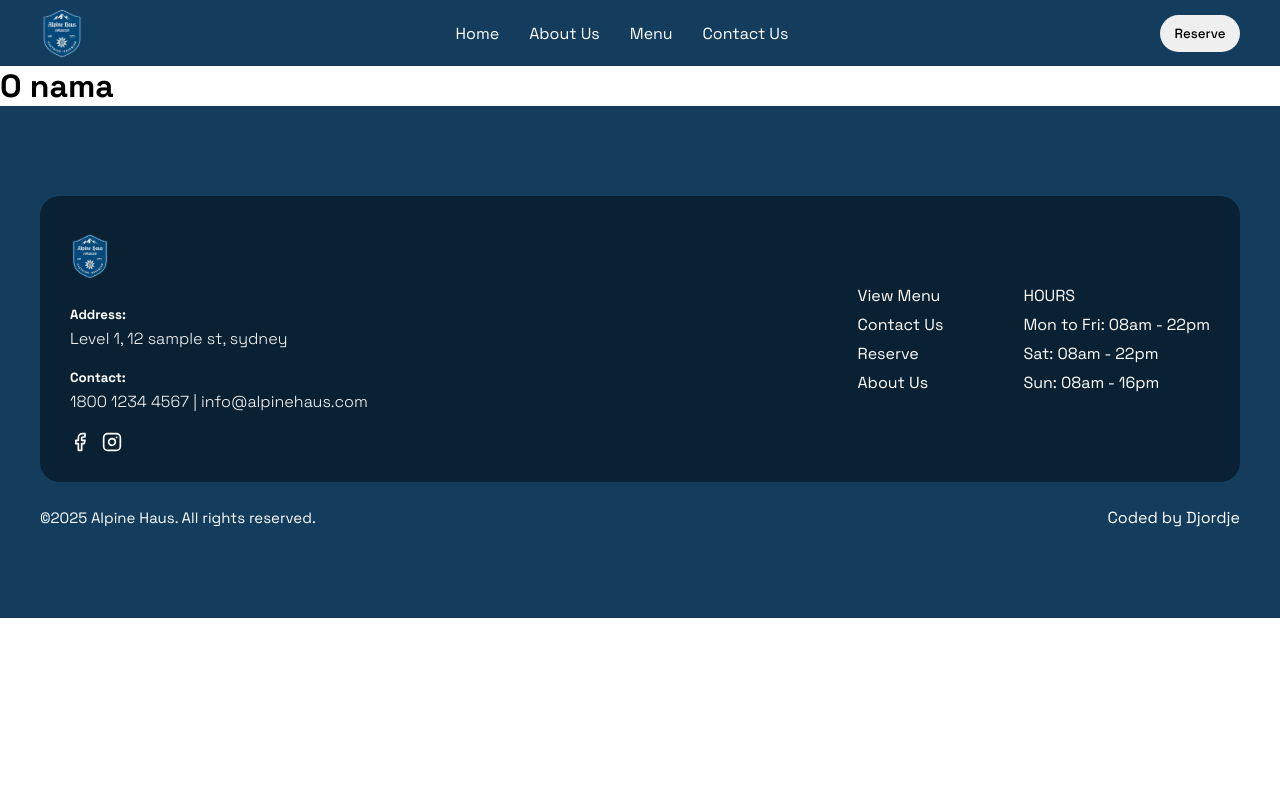
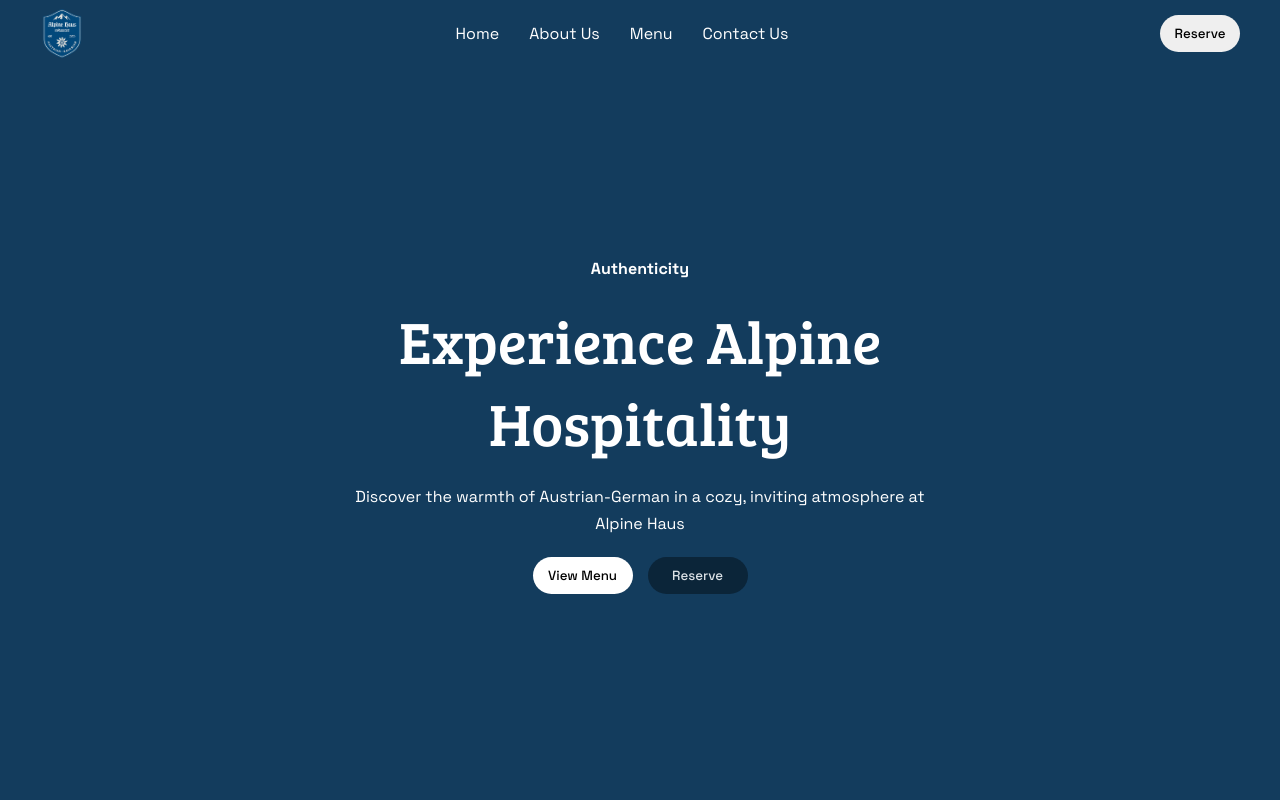
Before and after one commit to jovic-djordje/alpine-haus, a React (Vite) app: page /about in a window 1280 px wide. Shown: the top 800 px of the page. Built offline with nearby package versions, Linux system fonts and the light colour scheme; a web font is replaced by a local one.

Commit message:
working on hero section in about page

```diff
--- a/src/index.css
+++ b/src/index.css
@@ -8,6 +8,10 @@
   box-sizing: border-box;
 }
 
+html {
+  overflow-y: scroll;
+}
+
 :root {
   font-family: "Space Grotesk";
   font-synthesis: none;
--- a/src/pages/About/About.jsx
+++ b/src/pages/About/About.jsx
@@ -1,5 +1,27 @@
+import { Link } from "react-router-dom";
+import "./about.style.css";
+
 const About = () => {
-  return <h1>O nama</h1>;
+  return (
+    <section className="about-page-hero-section">
+      <div className="hero-section-holder">
+        <h4>Authenticity</h4>
+        <h1 className="hero-title">Experience alpine hospitality</h1>
+        <p className="hero-text">
+          Discover the warmth of <span>austrian-german</span> in a cozy,
+          inviting atmosphere at <span>alpine haus</span>
+        </p>
+        <div className="hero-btn-holder">
+          <Link to="/menu" className="hero-link">
+            <button className=" hero-btn hero-menu-btn">View Menu</button>
+          </Link>
+          <Link className="hero-link">
+            <button className="hero-btn about-page-hero-btn">Reserve</button>
+          </Link>
+        </div>
+      </div>
+    </section>
+  );
 };
 
 export default About;
--- a/src/pages/About/about.style.css
+++ b/src/pages/About/about.style.css
@@ -0,0 +1,15 @@
+.about-page-hero-section {
+  background-color: hsl(207, 66%, 22%);
+  min-height: calc(100vh - 80px); /* 80px = visina navigacije */
+  display: flex;
+  justify-content: center;
+  align-items: center;
+}
+
+.hero-section-holder h4 {
+  color: hsl(0, 0%, 100%);
+}
+
+.about-page-hero-btn {
+  background-color: hsl(207, 66%, 12%);
+}
--- a/src/pages/Home/home.style.css
+++ b/src/pages/Home/home.style.css
@@ -426,6 +426,10 @@
     font-size: 15px;
   }
 
+  .hero-section-holder h4 {
+    font-size: 15px;
+  }
+
   .about-section-text-holder {
     max-width: 450px;
   }
```
